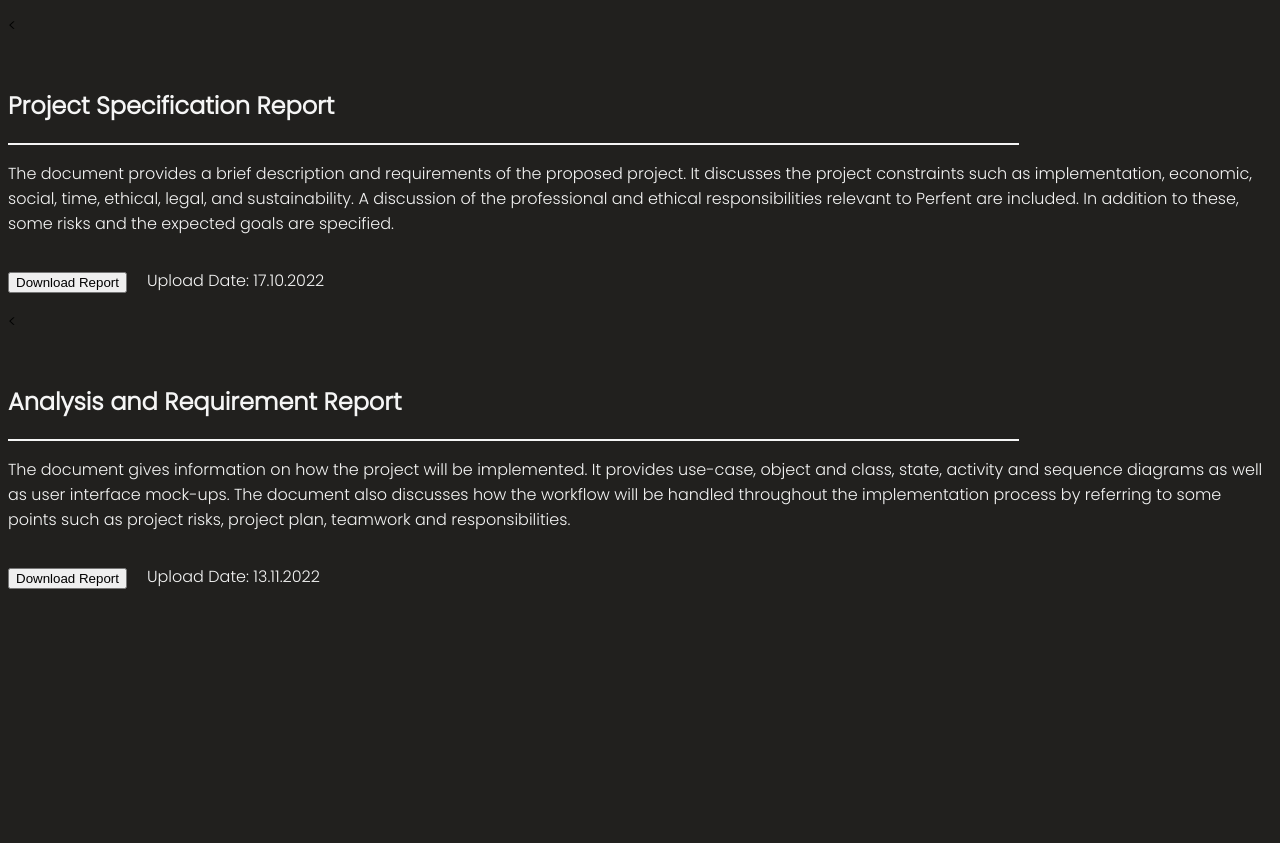
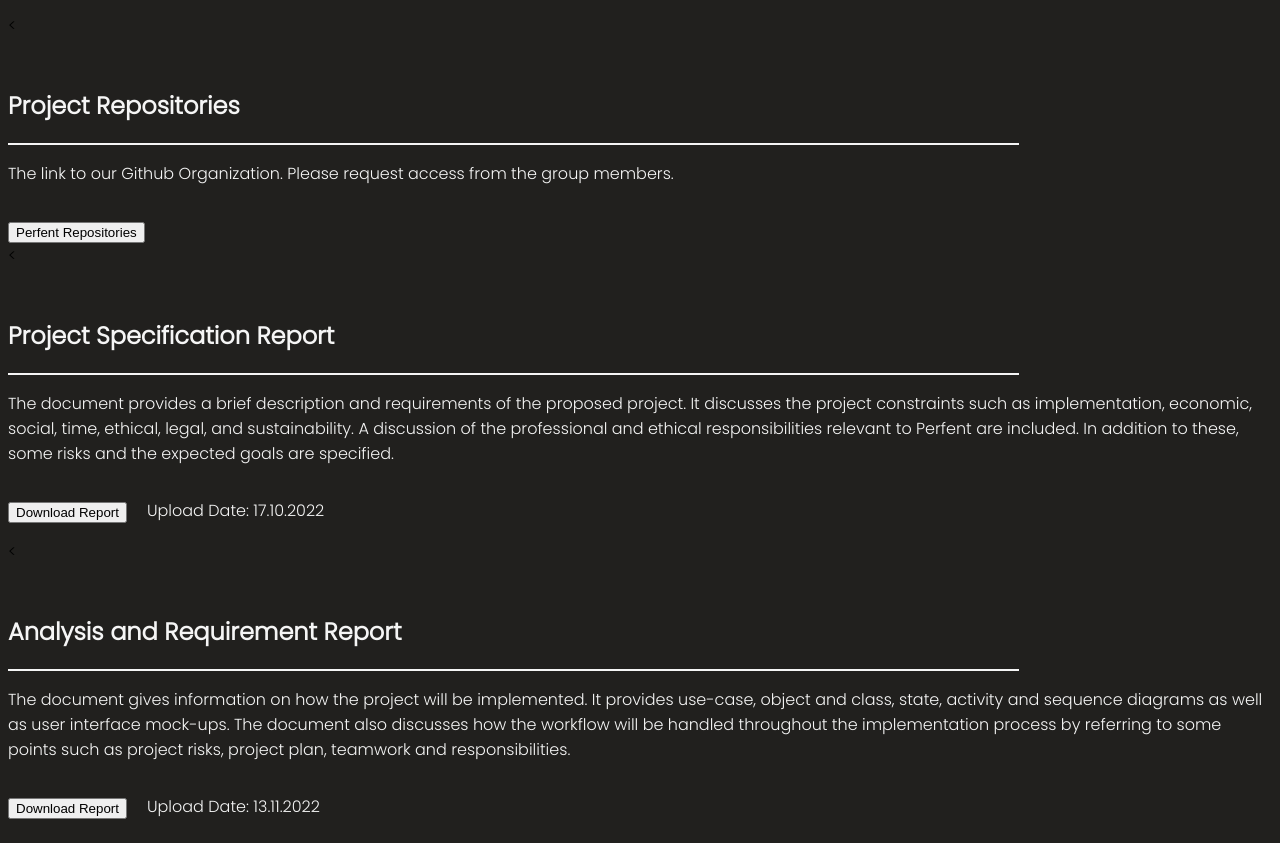
Before and after one commit to perfent/perfent, a plain HTML site: page index.html in a window 1280 px wide. Shown: the part 759-1602 px from the top of the page. Before the commit the page ends 1372 px from the top, so only its background shows below. Drawn offline with Linux system fonts and the light colour scheme.

Commit message:
Add link to Perfent Repositories

```diff
--- a/index.html
+++ b/index.html
@@ -36,6 +36,16 @@
 	<div style="height: 2px; background-color: whitesmoke; width: 80%"></div>
 	<div> <p>Perfent targets any group that wants to hang out and attend events together, and it strives to solve the problems that prevent them from doing so. The most prominent ones are the lack of initiative to arrange a plan by the members, the hassle of finding events from countless websites, finding an event that all the group members will be interested in, and finding an event that will fit the schedules of the group members since working out these issues can take days and even weeks. Perfent will search and find the events from the internet without user effort. Then, Perfent will recommend these events to the groups based on the group’s preferences, past activities, and available time slots specified by the group members’ schedules ensuring that the group is going to an event they are interested in and have a reasonable amount of time to attend. Perfent will then take the initiative to arrange an event and regularly notify the group with customized event recommendations. Apart from these basic functionalities, Perfent will provide additional features such as recommending similar users to attend events together and allowing groups to organize internal group activities.</p></div>
 
+	<<div style="margin-top: 50px"> <h2>Project Repositories</h2> </div>
+	<div style="height: 2px; background-color: whitesmoke; width: 80%"></div>
+	<div> <p>The link to our Github Organization. Please request access from the group members.</p></div>
+	<div style="display: flex">
+		<div style="padding-top: 20px">
+			<a href="https://github.com/orgs/perfent/repositories" target="_blank">
+		  		<button style="width: auto; height: auto" src="https://github.com/orgs/perfent/repositories">Perfent Repositories</button>
+			</a>
+		</div>
+	</div>
 	<<div style="margin-top: 50px"> <h2>Project Specification Report</h2> </div>
 	<div style="height: 2px; background-color: whitesmoke; width: 80%"></div>
 	<div> <p>The document provides a brief description and requirements of the proposed project. It discusses the project constraints such as implementation, economic, social, time, ethical, legal, and sustainability. A discussion of the professional and ethical responsibilities relevant to Perfent are included. In addition to these, some risks and the expected goals are specified.</p></div>
```
